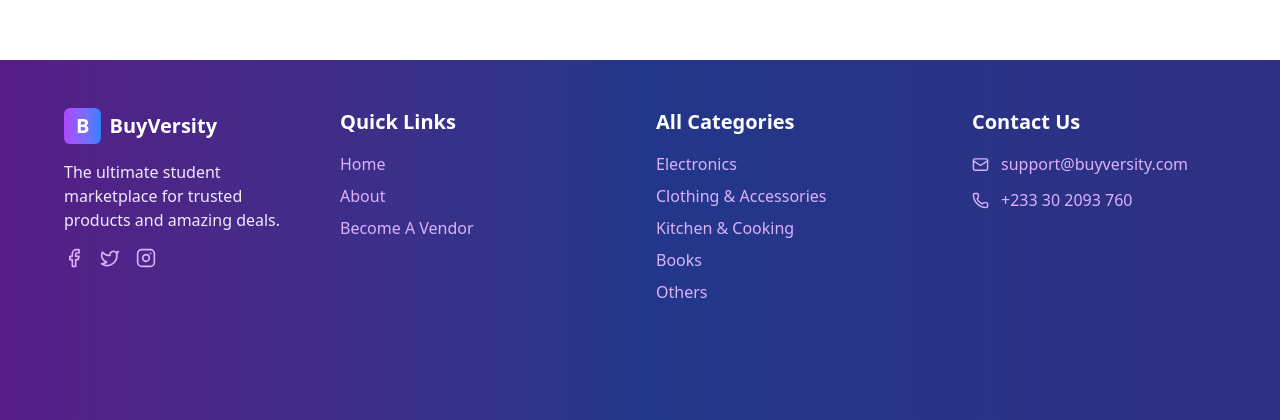
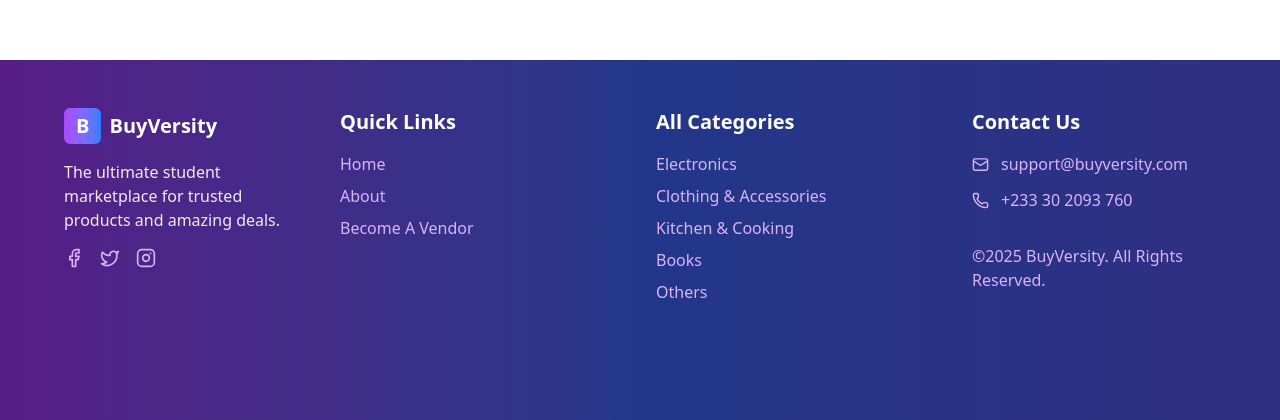
Before and after one commit to TopTier5/buyversity, a React (Vite) app: page / in a window 1280 px wide. Shown: the part 1300-1720 px from the top of the page. Built offline with nearby package versions, Linux system fonts and the light colour scheme.

Commit message:
footer completed

```diff
--- a/src/components/Footer.jsx
+++ b/src/components/Footer.jsx
@@ -57,15 +57,12 @@ export default function Footer() {
                                 <Phone size={17} className="text-purple-300"/>
                                 <span className="text-purple-300">+233 30 2093 760</span>
                             </div>
+                            <div className="mt-8">
+                                <p className="text-purple-300">©2025 BuyVersity. All Rights Reserved.</p>
+                            </div>
                         </div>
                     </div>
-                    <div className="">
-                        <div className="">
-                            <p></p>
-                        </div>
-                    </div>
-                    <div>
-                    </div>
+
                 </div>
             </div>
 
```
